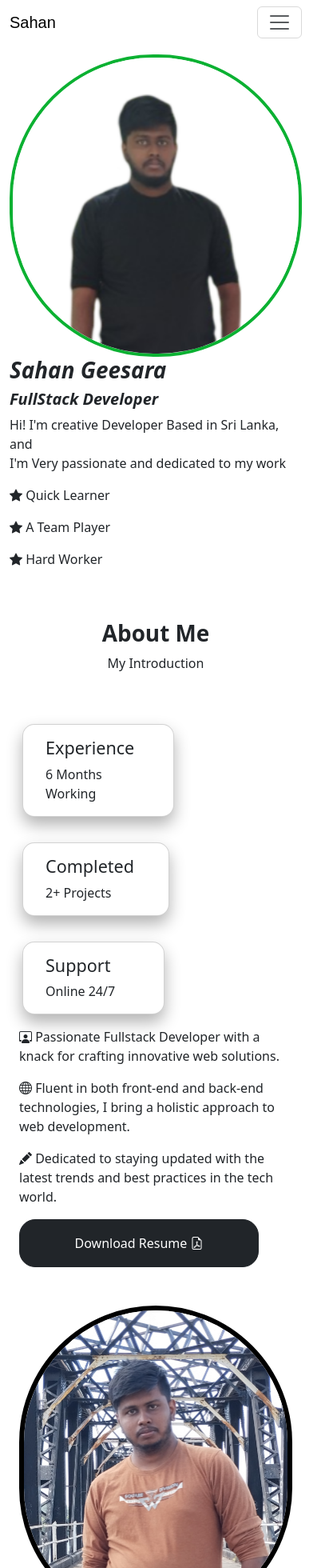
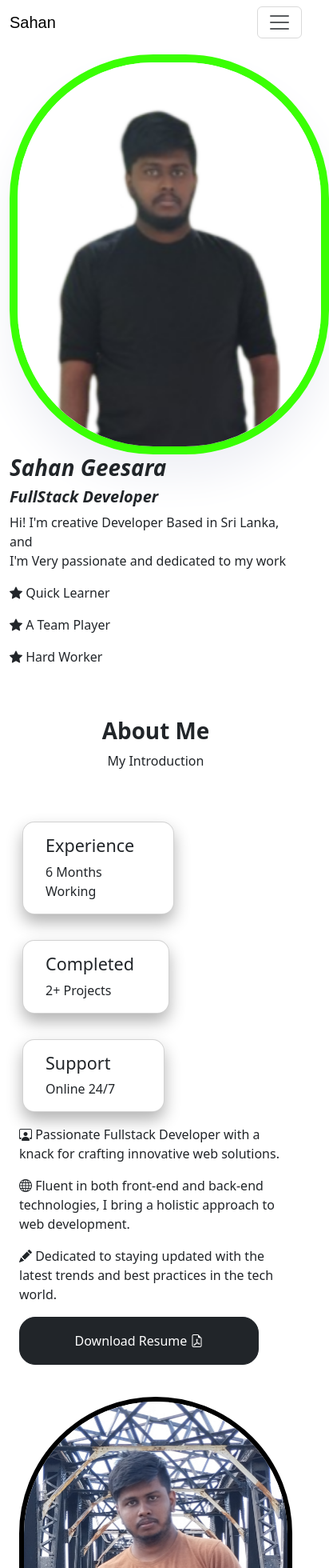
Before and after one commit to sahan99827/sahan_geesara_portfolio, a Vue app: page / in a window 390 px wide. Shown: the top 1960 px of the page at 80% size, 412 px wide, since content can reach past the window. Built offline with nearby package versions, Linux system fonts and the light colour scheme.

Commit message:
border animation

```diff
--- a/src/components/About.vue
+++ b/src/components/About.vue
@@ -38,7 +38,7 @@
         </div>
         <button @click="downloadFile" class="btn btn-dark" style="width: 300px;height: 60px;border-radius: 20px"> Download Resume <i class="bi bi-file-earmark-pdf"></i> </button>
       </div>
-      <div class="col-md-6 m-5">
+      <div class="col-md-6">
         <img src="/assets/1.jpg" alt="Image Description" width="400px" height="300px" >
       </div>
     </div>
@@ -52,6 +52,11 @@
   img {
     width: 100%;
     height: auto;
+  }
+}
+@media (max-width: 490px) {
+  img {
+   margin-top: 40px;
   }
 }
 img{
--- a/src/components/Welcome.vue
+++ b/src/components/Welcome.vue
@@ -1,7 +1,7 @@
 <template>
   <div class="row">
     <div class="col-md-6">
-      <img src="/assets/1.png" alt="Image Description" width="400" height="500" >
+      <img src="/assets/1.png" alt="Image Description" style="width:400px; height:500px"  >
     </div>
     <div class="col-md-6">
       <h1><strong><em>Sahan Geesara</em></strong></h1>
@@ -22,15 +22,41 @@
     height: auto;
   }
 }
+
 @media (max-width: 490px) {
   img {
     margin-top: 20px !important;
   }
+  img:hover {
+    transform: none;
+  }
 }
-img{
+
+img {
   object-fit: cover;
   border-radius: 180px;
-  border: #0bb132 4px solid;
+  border: #042eff 10px solid;
+  box-shadow: 0 30px 50px rgb(255, 255, 255);
+  transition: transform 5s ease, border 5s ease; /* Add transition for smooth animation */
+  animation: border-animation 5s infinite;
+}
+h1:hover {
+    color: #0128f6;
+}
+/* Keyframes for border animation */
+@keyframes border-animation {
+  0% {
+    border-color: #3aff04;
+    box-shadow: 0 30px 50px rgb(240, 241, 246);
+  }
+  50% {
+    border-color: rgba(3, 1, 1, 0.7); /* Change to another color */
+    box-shadow: 0 30px 50px rgb(225, 193, 193); /* Add glowing effect */
+  }
+  100% {
+    border-color: #042eff;
+    box-shadow: 0 30px 50px rgb(255, 255, 255);
+  }
 }
 </style>
 <script setup>
```
